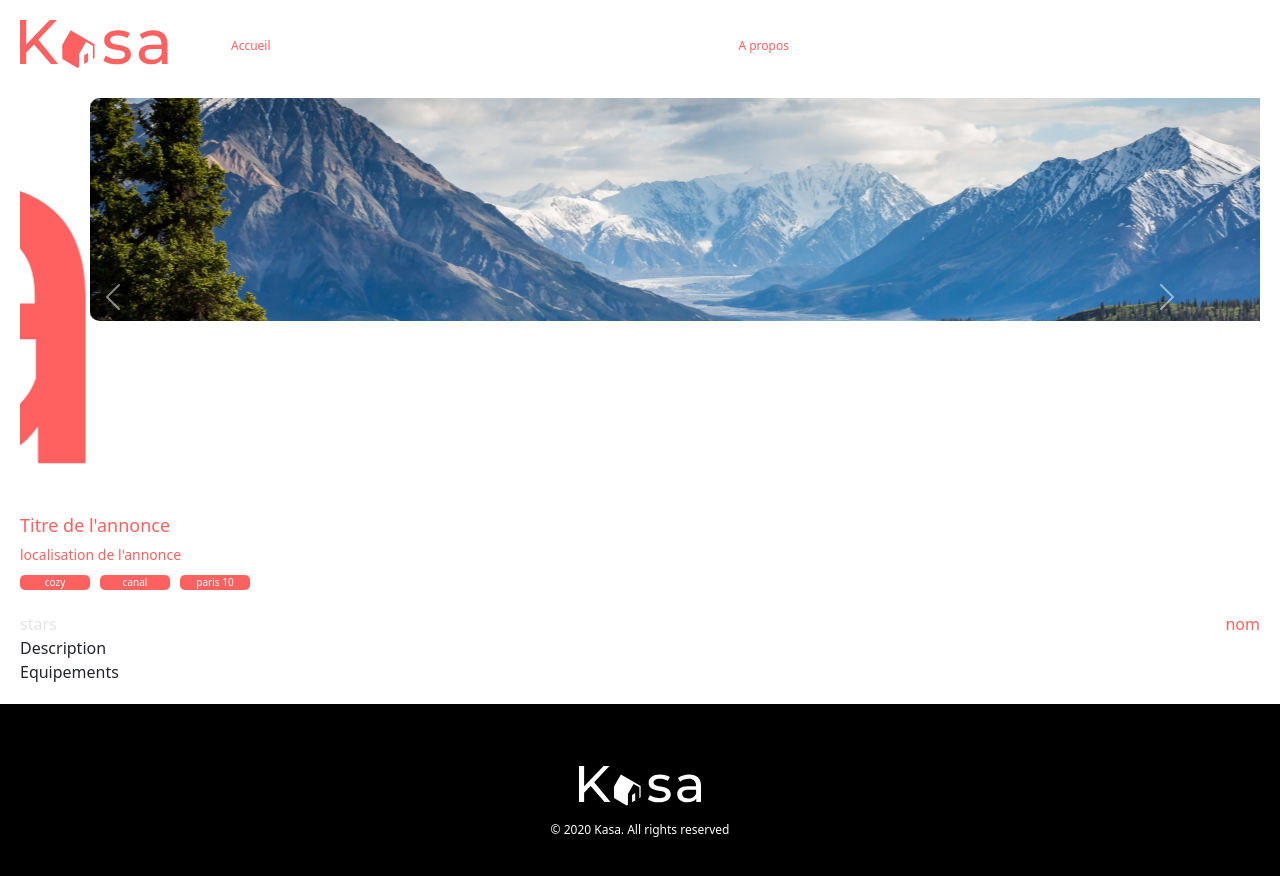
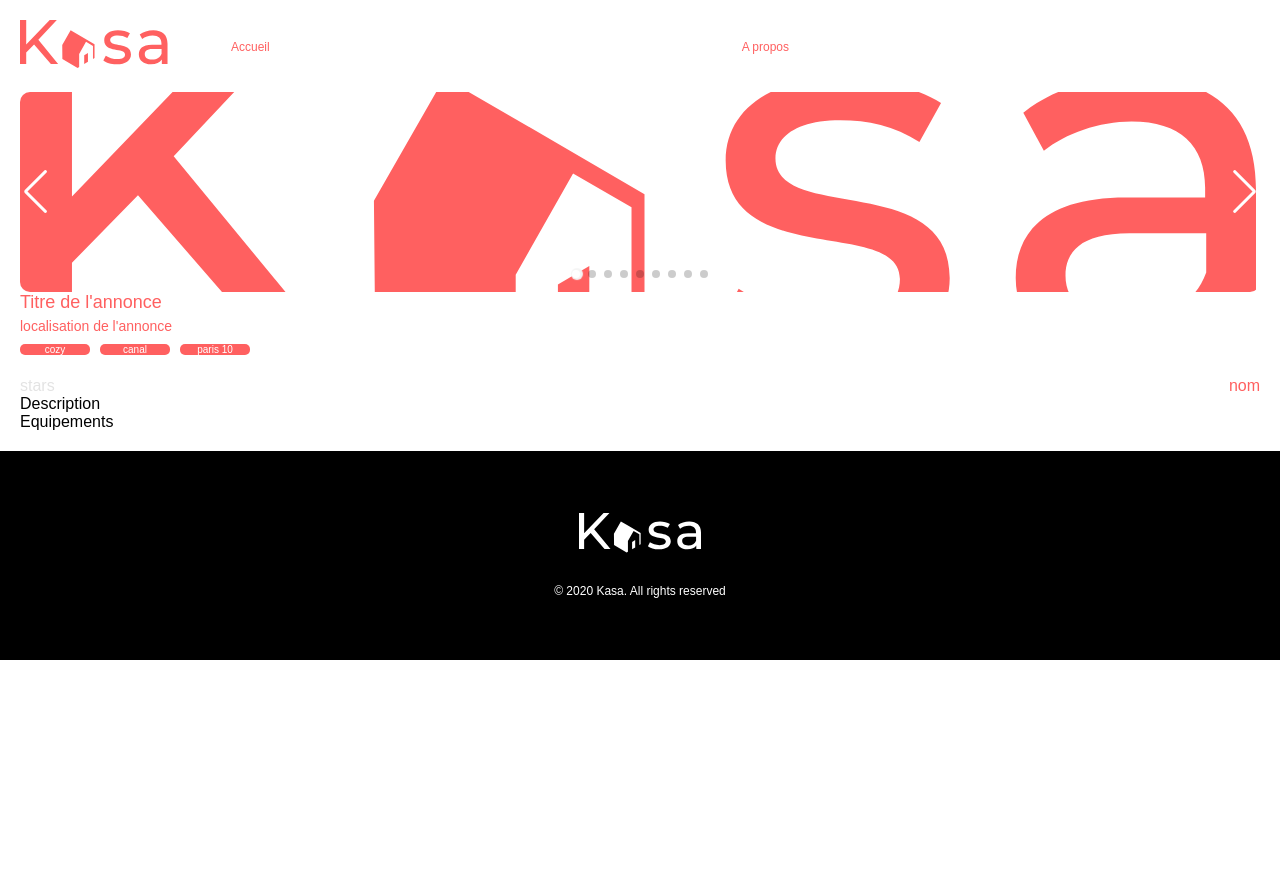
Before and after one commit to JoanaSimaozinho/Projet7-Kasa-Joana-Simaozinho, a React (Create React App) app: page /fichelogement in a window 1280 px wide. Shown: the top 876 px of the page. After the commit the page ends 800 px from the top, so only its background shows below. Built offline with nearby package versions, Linux system fonts and the light colour scheme.

Commit message:
mise en forme du slider avec swiper prev et next et les bullets points

```diff
--- a/src/components/Slideshow/SLideshow.js
+++ b/src/components/Slideshow/SLideshow.js
@@ -1,35 +1,41 @@
-import React from "react";
+import React, { useRef, useState } from "react";
+// Import Swiper React components
+import { Swiper, SwiperSlide } from "swiper/react";
+
+// Import Swiper styles
+import "swiper/css";
+import "swiper/css/navigation";
+import "swiper/css/pagination";
+
 import "./Slideshow.css";
 
-import "bootstrap/dist/css/bootstrap.css";
-import Carousel from "react-bootstrap/Carousel";
+// import required modules
+import { Navigation, Pagination, Mousewheel, Keyboard } from "swiper";
 
-function Slideshow() {
+export default function Slideshow() {
   return (
-    <div>
-      <div className="componentCarousel">
-        <Carousel>
-          <Carousel.Item>
-            <img className="slider" src="../../../img/logo.svg" alt="slider" />
-          </Carousel.Item>
-          <Carousel.Item>
-            <img
-              className="slider"
-              src="../../../img/backgroundimage.png"
-              alt="slider"
-            />
-          </Carousel.Item>
-          <Carousel.Item>
-            <img
-              className="slider"
-              src="../../../img/backgroundhome.png"
-              alt="slider"
-            />
-          </Carousel.Item>
-        </Carousel>
-      </div>
-    </div>
+    <>
+      <Swiper
+        cssMode={true}
+        navigation={true}
+        pagination={true}
+        mousewheel={true}
+        keyboard={true}
+        modules={[Navigation, Pagination, Mousewheel, Keyboard]}
+        rewind={true}
+      >
+        <SwiperSlide>
+          <img src="../../../img/logo.svg" alt="photo" className="images" />
+        </SwiperSlide>
+        <SwiperSlide>Slide 2</SwiperSlide>
+        <SwiperSlide>Slide 3</SwiperSlide>
+        <SwiperSlide>Slide 4</SwiperSlide>
+        <SwiperSlide>Slide 5</SwiperSlide>
+        <SwiperSlide>Slide 6</SwiperSlide>
+        <SwiperSlide>Slide 7</SwiperSlide>
+        <SwiperSlide>Slide 8</SwiperSlide>
+        <SwiperSlide>Slide 9</SwiperSlide>
+      </Swiper>
+    </>
   );
 }
-
-export default Slideshow;
--- a/src/components/Slideshow/Slideshow.css
+++ b/src/components/Slideshow/Slideshow.css
@@ -1,16 +1,42 @@
-.componentCarousel {
-  margin-top: 30px;
-  margin-bottom: 15px;
+.swiper {
+  width: 100%;
+  height: 200px;
+  border-radius: 10px;
 }
 
-.slideshow {
-  display: "block";
-  width: 95%;
-  padding: 30px;
+.swiper-slide {
+  text-align: center;
+  font-size: 18px;
+
+  /* Center slide text vertically */
+  display: -webkit-box;
+  display: -ms-flexbox;
+  display: -webkit-flex;
+  display: flex;
+  -webkit-box-pack: center;
+  -ms-flex-pack: center;
+  -webkit-justify-content: center;
+  justify-content: center;
+  -webkit-box-align: center;
+  -ms-flex-align: center;
+  -webkit-align-items: center;
+  align-items: center;
 }
 
-.slider {
+.swiper-slide img {
   display: block;
   width: 100%;
-  border-radius: 10px;
+  height: auto;
+  object-fit: cover;
 }
+
+.swiper-button-prev,
+.swiper-button-next {
+  width: 11px;
+  color: white;
+}
+
+.swiper-pagination-bullet-active {
+  background: white;
+  box-shadow: 1px 0px 1px 2px whitesmoke;
+}
```
